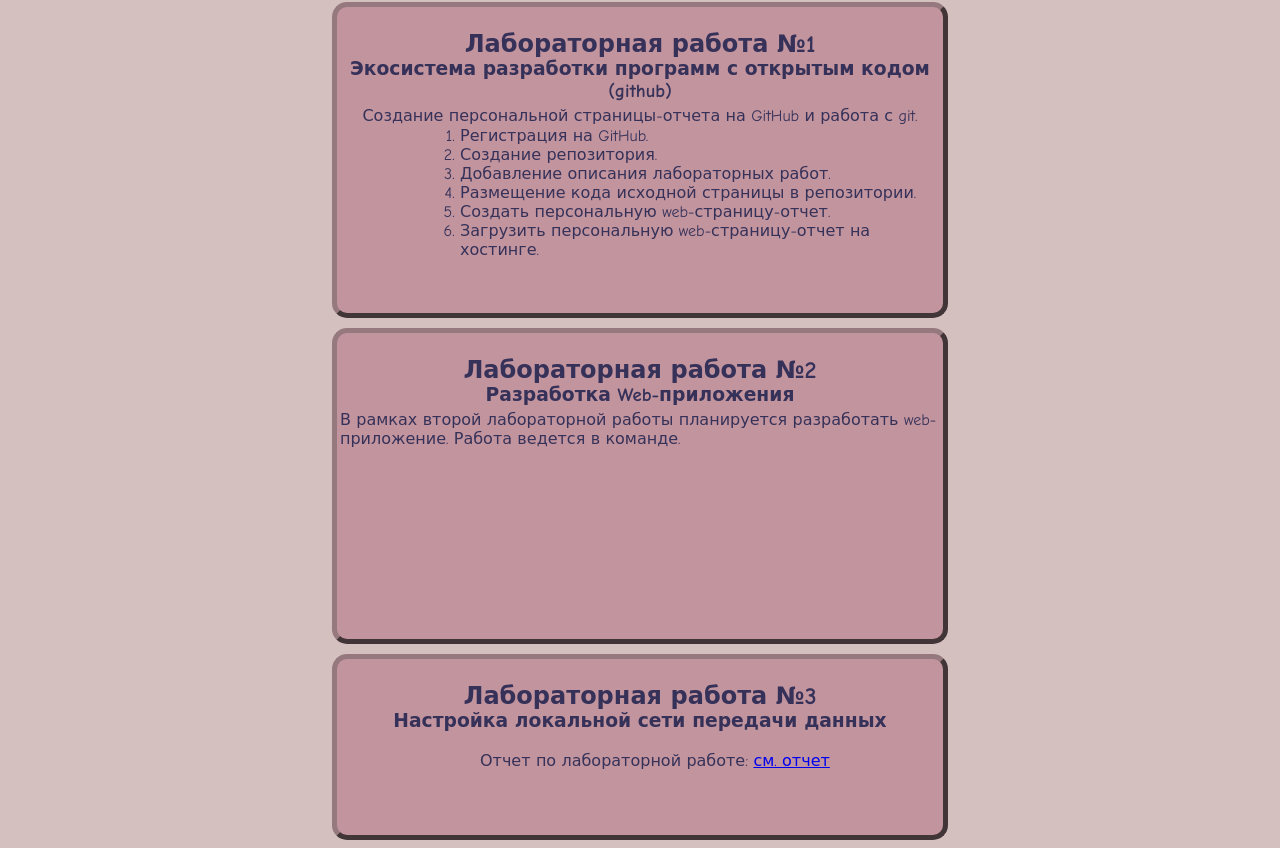
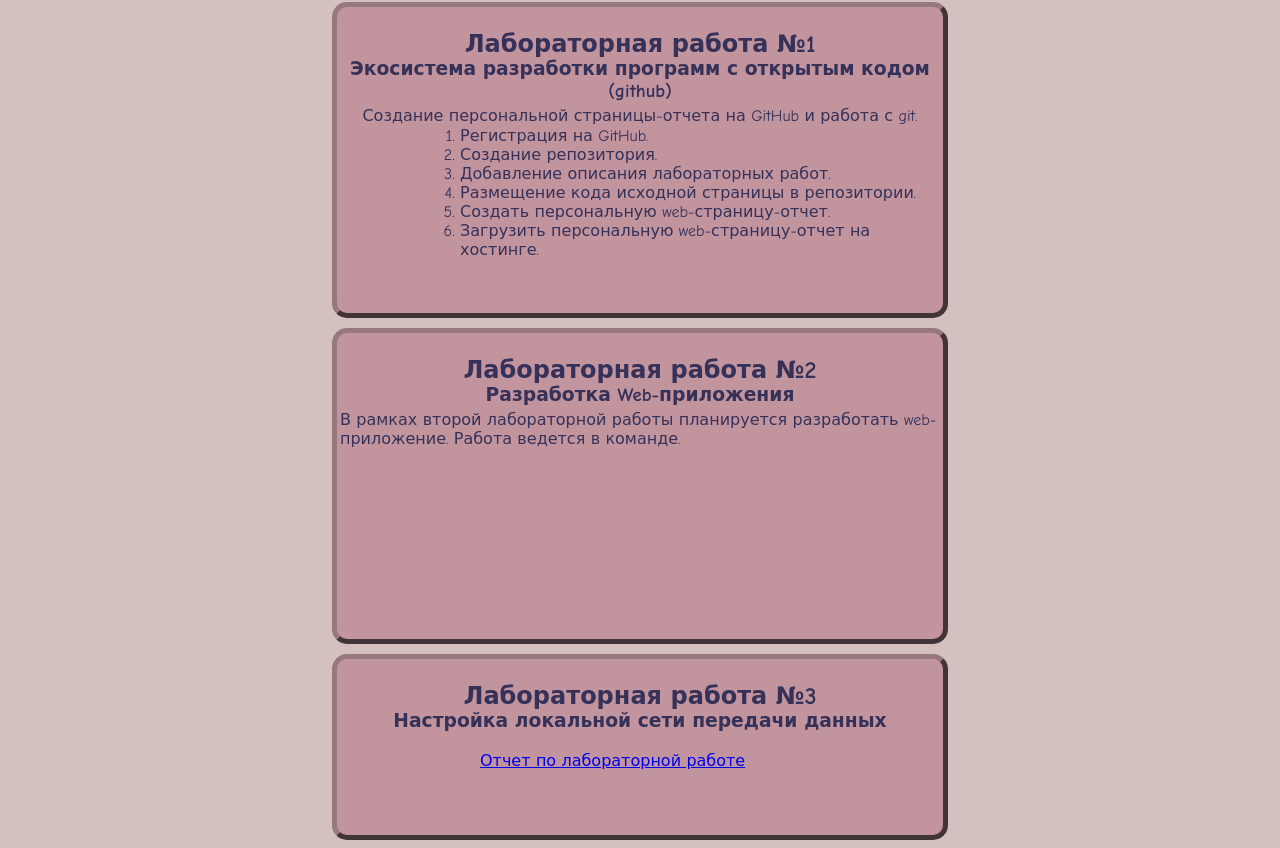
Before and after one commit to Y-Arina/Y-Arina.github.io, a plain HTML site: page index.html in a window 1280 px wide. Shown: the part 138-986 px from the top of the page. Drawn offline with Linux system fonts and the light colour scheme.

Commit message:
Update index.html

```diff
--- a/index.html
+++ b/index.html
@@ -35,6 +35,6 @@
 	<div class="card3">
 		<h2 style="text-align: center;">Лабораторная работа №3</h2>
 		<h3 style="text-align: center; margin-top: -20px;">Настройка локальной сети передачи данных</h3>
-		<p style="margin-left: 140px;">Отчет по лабораторной работе: <a href="https://github.com/Y-Arina/Y-Arina.github.io/blob/main/Отчет.pdf">см. отчет</a></p>
+		<p style="margin-left: 140px;"><a href="https://github.com/Y-Arina/Y-Arina.github.io/blob/main/Отчет.pdf">Отчет по лабораторной работе</a></p>
 	</div>
 </body>
```
